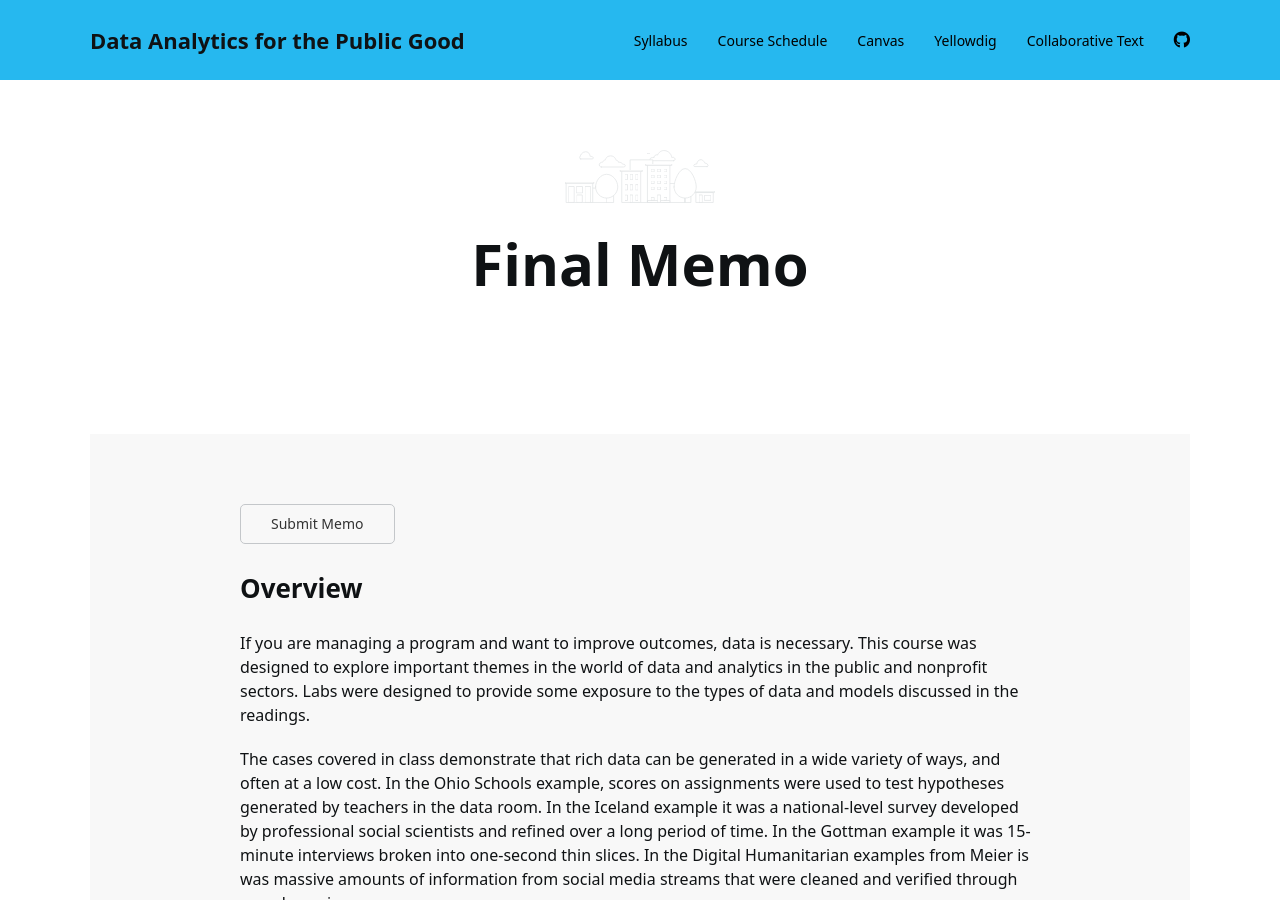
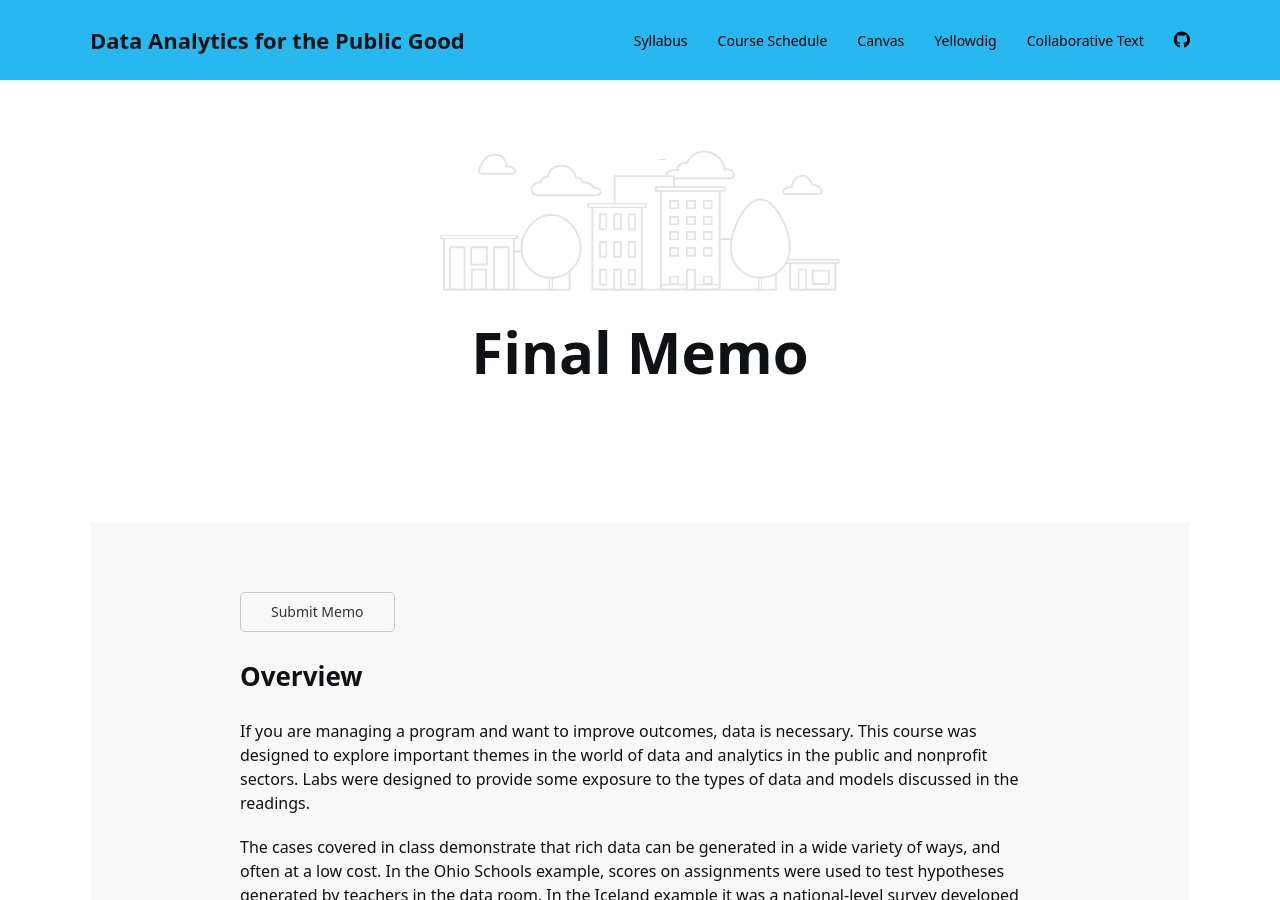
Before and after one commit to DS4PS/course-asu-paf-586-summer-2019, a Jekyll site: the page built from final-memo.md, in a window 1280 px wide and 900 px high. Built offline with Jekyll 4.4.1, drawn with Linux system fonts in a browser that asks for light colours; nearby versions of some CDN libraries; a style sheet for code colours, icons or effects is not loaded.

Commit message:
Update lab.html

```diff
--- a/_layouts/lab.html
+++ b/_layouts/lab.html
@@ -40,7 +40,7 @@
 <div class="uk-section section-hero .uk-width-1-1"  data-uk-scrollspy="cls: uk-animation-slide-bottom-medium; repeat: true">
     <div class="uk-container uk-container-small">
         {% if page.image %}
-        <p class="hero-image uk-text-center"><img src="{{ site.post_assets | absolute_url }}{{ page.image }}" alt="Hero" style="width:150px;"></p>
+        <p class="hero-image uk-text-center"><img src="{{ site.post_assets | absolute_url }}{{ page.image }}" alt="Hero" style="width:{{ page.image-width }};"></p>
         {% endif %}
         <h2 class="uk-heading-hero uk-text-center uk-margin-remove-top uk-margin-remove-bottom " >{{ page.title }}</h2>
 
```
